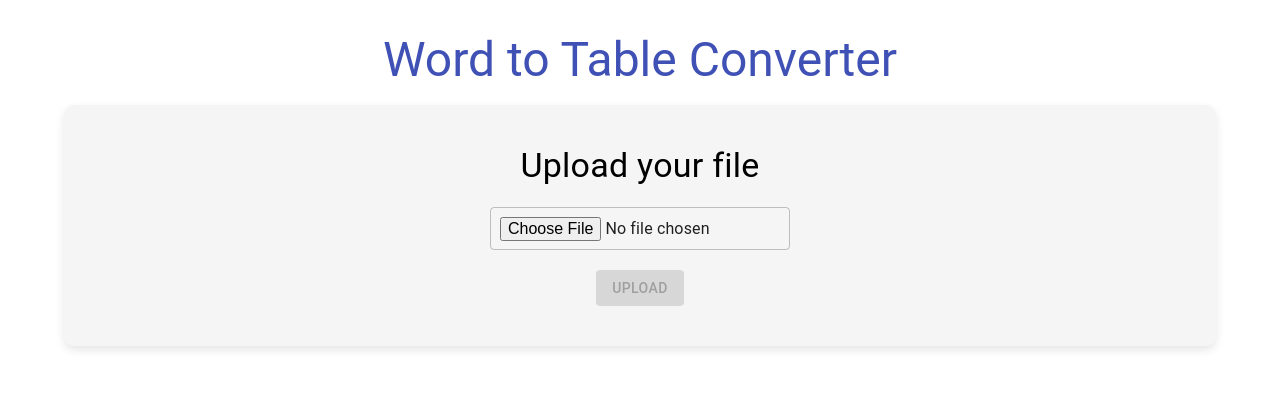
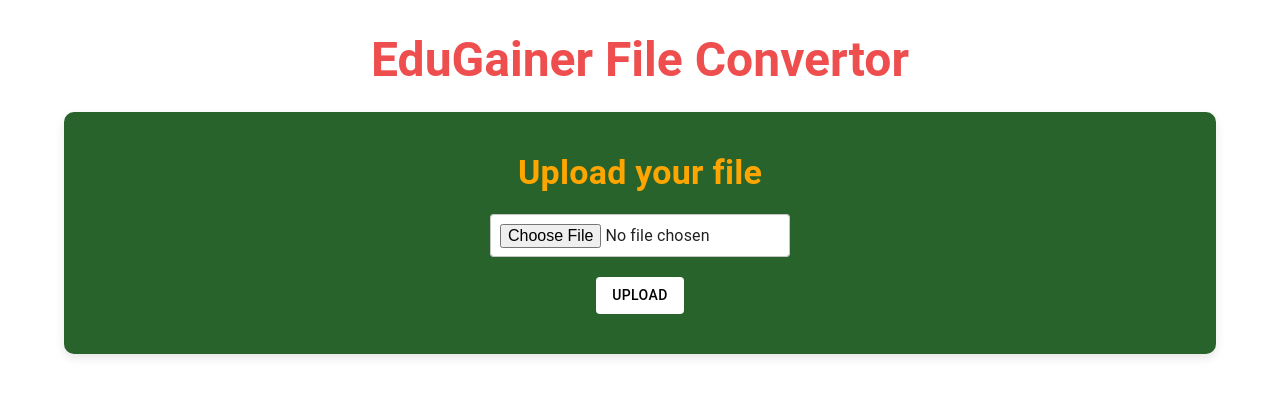
Before and after one commit to Shashankpantiitbhilai/Format-Convertor, a React (Create React App) app in the folder frontend/: page / in a window 1280 px wide. Shown: the top 396 px of the page. Built offline with nearby package versions, Linux system fonts and the light colour scheme.

Commit message:
Change UI

```diff
--- a/frontend/src/App.js
+++ b/frontend/src/App.js
@@ -27,6 +27,12 @@ const RootContainer = styled(Container)({
   paddingTop: theme.spacing(4), // Use theme spacing directly
 });
 
+const StyledHeading = styled(Typography)({
+  color: '#d4af37', // Dark yellow color
+  fontWeight: 'bold',
+  marginBottom: theme.spacing(3),
+});
+
 function App() {
   return (
     <ThemeProvider theme={theme}>
@@ -36,9 +42,9 @@ function App() {
           animate={{ opacity: 1, y: 0 }}
           transition={{ duration: 0.5 }}
         >
-          <Typography variant="h3" component="h1" gutterBottom color="primary">
-            Word to Table Converter
-          </Typography>
+          <StyledHeading variant="h3" component="h1" style={{ color:"#EE4E4E"}}>
+            EduGainer File Convertor
+          </StyledHeading>
         </motion.div>
         <FileUpload />
       </RootContainer>
--- a/frontend/src/components/fileUpload.jsx
+++ b/frontend/src/components/fileUpload.jsx
@@ -1,6 +1,6 @@
 import React, { useState } from "react";
 import axios from "axios";
-import { styled } from "@mui/system";
+import { styled, createTheme, ThemeProvider } from "@mui/material/styles";
 import {
   Button,
   CircularProgress,
@@ -10,16 +10,28 @@ import {
 } from "@mui/material";
 import { motion } from "framer-motion";
 
-const UploadContainer = styled(Box)({
-  display: "flex",
-  flexDirection: "column",
-  alignItems: "center",
-  justifyContent: "center",
-  gap: "20px",
-  padding: "40px",
-  borderRadius: "10px",
-  boxShadow: "0px 4px 10px rgba(0, 0, 0, 0.1)",
-  backgroundColor: "#f5f5f5",
+// Create a custom theme with green-yellow options
+const theme = createTheme({
+  palette: {
+    primary: {
+      main: "#388e3c", // Green color for primary elements
+    },
+    secondary: {
+      main: "#fbc02d", // Yellow color for secondary elements
+    },
+    error: {
+      main: "#f44336", // Red color for error states
+    },
+    background: {
+      default: "#f0f0f0", // Light gray background color
+    },
+  },
+  typography: {
+    h4: {
+      fontWeight: "bold",
+      color: "orange",
+    },
+  },
 });
 
 const FileUpload = () => {
@@ -56,7 +68,8 @@ const FileUpload = () => {
   };
 
   return (
-    <UploadContainer
+    <ThemeProvider theme={theme}>
+      <StyledUploadContainer
         component={motion.div}
         initial={{ opacity: 0, scale: 0.8 }}
         animate={{ opacity: 1, scale: 1 }}
@@ -70,22 +83,22 @@ const FileUpload = () => {
           onChange={handleFileChange}
           variant="outlined"
           inputProps={{ style: { padding: "10px" } }}
-        sx={{ width: "300px" }}
+          sx={{ width: "300px", backgroundColor: "white", borderRadius: "4px" }}
         />
-      <Button
+        <StyledButton
           variant="contained"
-        color="primary"
           onClick={handleFileUpload}
           disabled={!file || loading}
           component={motion.button}
+          style={{ backgroundColor: "white" ,color:"black"}}
           whileHover={{ scale: 1.1 }}
           whileTap={{ scale: 0.9 }}
         >
           {loading ? <CircularProgress size={24} /> : "Upload"}
-      </Button>
+        </StyledButton>
         {downloadLink && (
           <Box mt={2}>
-          <Button
+            <StyledButton
               variant="contained"
               color="secondary"
               href={downloadLink}
@@ -97,13 +110,41 @@ const FileUpload = () => {
               onClick={() => {
                 setDownloadLink("");
               }}
+              sx={{
+                backgroundColor: "orange",
+                "&:hover": { backgroundColor: "#e65100" },
+              }}
             >
               Download Processed File
-          </Button>
+            </StyledButton>
           </Box>
         )}
-    </UploadContainer>
+      </StyledUploadContainer>
+    </ThemeProvider>
   );
 };
 
+const StyledUploadContainer = styled(Box)(({ theme }) => ({
+  display: "flex",
+  flexDirection: "column",
+  alignItems: "center",
+  justifyContent: "center",
+  gap: "20px",
+  padding: "40px",
+  borderRadius: "10px",
+  boxShadow: "0px 4px 10px rgba(0, 0, 0, 0.1)",
+  backgroundColor: theme.palette.primary.dark,
+  color: theme.palette.secondary.contrastText,
+}));
+
+const StyledButton = styled(Button)(({ theme }) => ({
+  backgroundColor: theme.palette.primary.main,
+  "&:hover": {
+    backgroundColor: theme.palette.primary.dark,
+  },
+  "&:disabled": {
+    backgroundColor: theme.palette.primary.light,
+  },
+}));
+
 export default FileUpload;
```
Also changed, not shown: 2 other files (tests, documents, lock files or other folders). Lines whose indentation alone changed are shown as unchanged.
